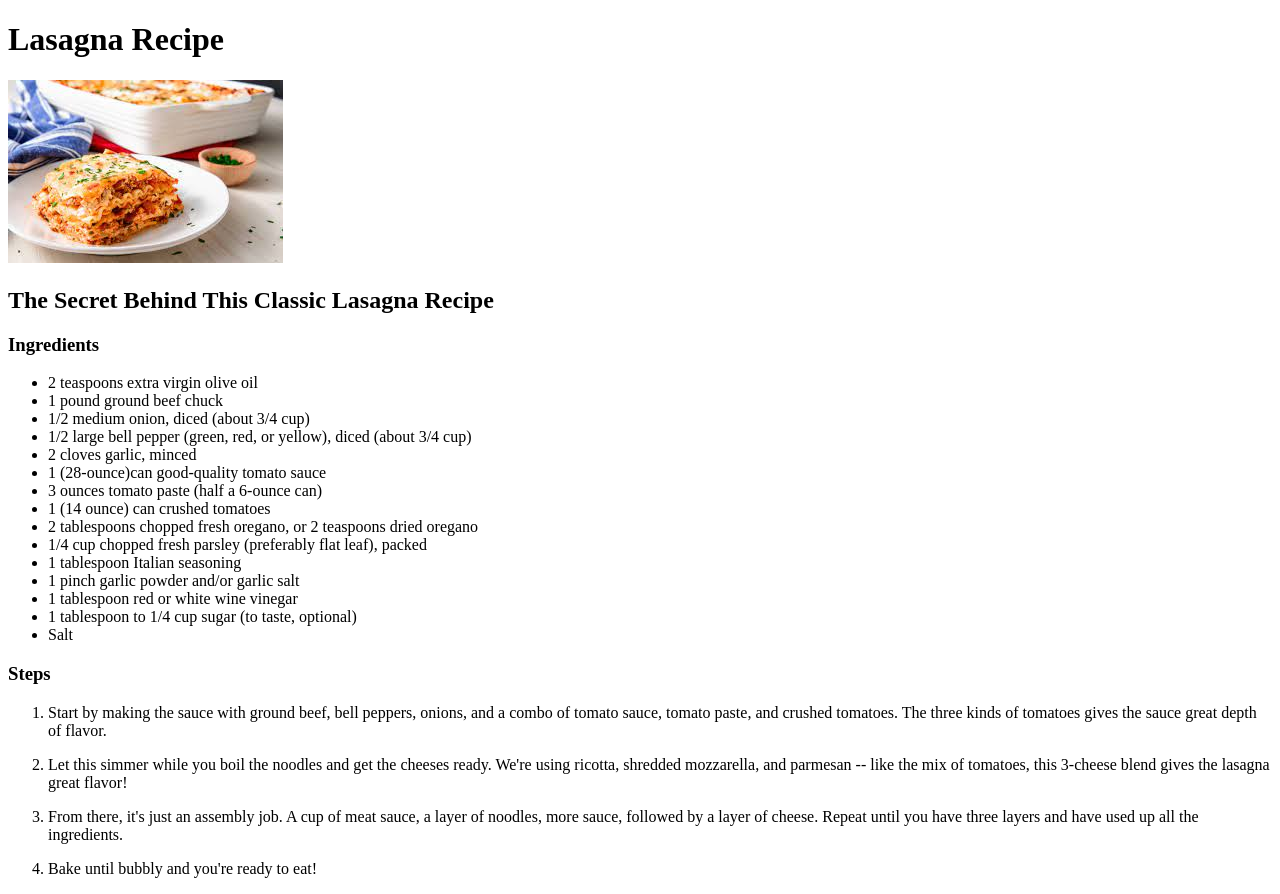
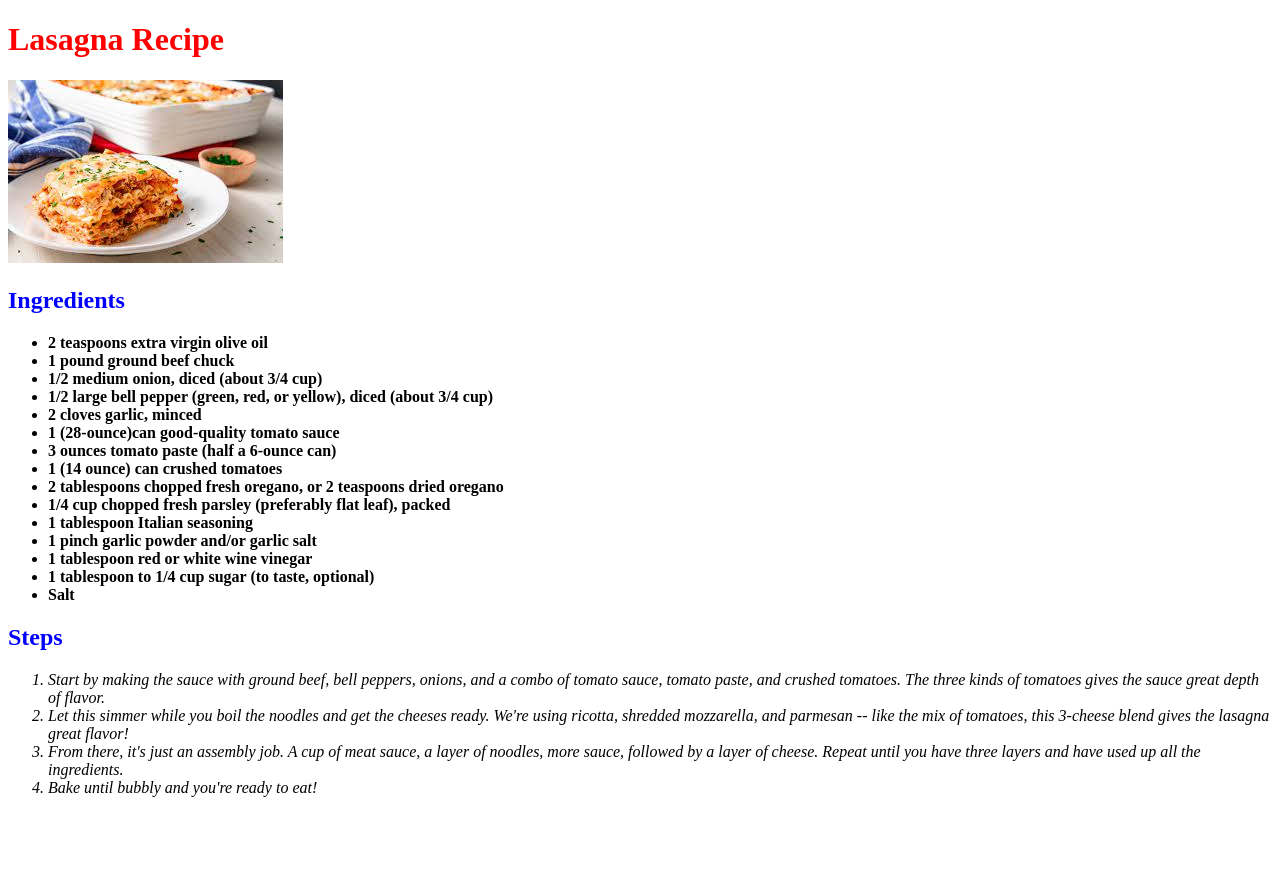
Before and after one commit to labonester/odin-recipes, a plain HTML site: page recipes/lasagna.html in a window 1280 px wide. After the commit the page ends 813 px from the top, so only its background shows below. Drawn offline with Linux system fonts and the light colour scheme.

Commit message:
Added css to recipes

```diff
--- a/recipes/lasagna.html
+++ b/recipes/lasagna.html
@@ -7,13 +7,14 @@
     </head>
 
     <body>
+
+        <link rel="stylesheet" href="style.css">
+
         <h1>Lasagna Recipe</h1>
 
         <img src="images/lasagna.jpg">
 
-        <h2>The Secret Behind This Classic Lasagna Recipe</h2>
-
-        <h3>Ingredients</h3>
+        <h2>Ingredients</h3>
 
         <ul>
             <li>2 teaspoons extra virgin olive oil</li>
@@ -32,22 +33,13 @@
             <li>1 tablespoon to 1/4 cup sugar (to taste, optional)</li>
             <li>Salt</li>
         </ul>
-        <h3>Steps</h3>
+        <h2>Steps</h3>
 
         <ol>
-            <li>
-                <p>Start by making the sauce with ground beef, bell peppers, onions, and a combo of tomato sauce, tomato paste, and crushed tomatoes. The three kinds of tomatoes gives the sauce great depth of flavor.
-                </p>
-            </li>
-            <li><p>Let this simmer while you boil the noodles and get the cheeses ready. We're using ricotta, shredded mozzarella, and parmesan -- like the mix of tomatoes, this 3-cheese blend gives the lasagna great flavor!
-            </p>
-            </li>
-            <li><p>From there, it's just an assembly job. A cup of meat sauce, a layer of noodles, more sauce, followed by a layer of cheese. Repeat until you have three layers and have used up all the ingredients.
-            </p>
-            </li>
-            <li>Bake until bubbly and you're ready to eat!
-            </p>
-            </li>
+            <li>Start by making the sauce with ground beef, bell peppers, onions, and a combo of tomato sauce, tomato paste, and crushed tomatoes. The three kinds of tomatoes gives the sauce great depth of flavor.</li>
+            <li>Let this simmer while you boil the noodles and get the cheeses ready. We're using ricotta, shredded mozzarella, and parmesan -- like the mix of tomatoes, this 3-cheese blend gives the lasagna great flavor!</li>
+            <li>From there, it's just an assembly job. A cup of meat sauce, a layer of noodles, more sauce, followed by a layer of cheese. Repeat until you have three layers and have used up all the ingredients.</li>
+            <li>Bake until bubbly and you're ready to eat!</li>
         </ol>
 
     </body>
--- /dev/null
+++ b/recipes/style.css
@@ -0,0 +1,12 @@
+h1 {
+    color: red;
+}
+h2 {
+    color: blue;
+}
+ol {
+    font-style: italic;
+}
+ul {
+    font-weight: 700;
+}
--- /dev/null
+++ b/styles.css
@@ -0,0 +1,6 @@
+h1 {
+    color: red;
+}
+ol {
+    color: blue;
+}
```
Also changed, not shown: index.html (+3 -0 lines), recipes/cake.html (+3 -0 lines), recipes/pizza.html (+3 -0 lines).
